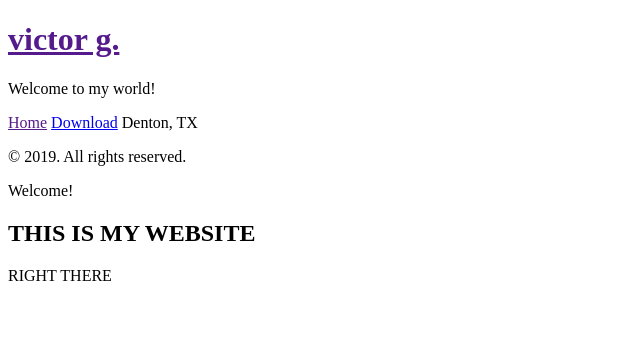
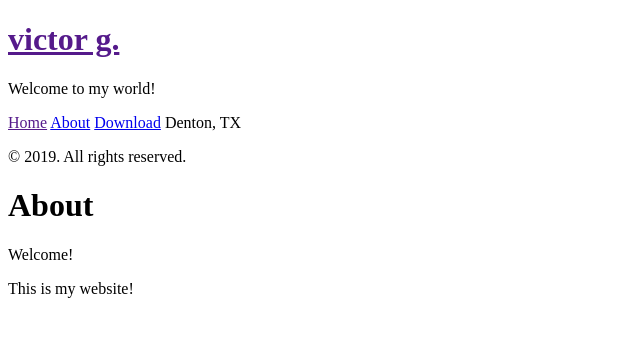
Before and after one commit to VictorGrand/victorgrand.github.io, a Jekyll site: the page built from about.md, in a window 1280 px wide. Shown: the top 337 px of the page, without its empty margins (0-640 px from the left). Built offline with Jekyll 4.4.1, drawn with Linux system fonts in a browser that asks for light colours; Markdown is read by kramdown in place of the engine named in the settings.

Commit message:
Update about.md

```diff
--- a/about.md
+++ b/about.md
@@ -7,6 +7,4 @@ title: About
   Welcome!
 </p>
 
-## THIS IS MY WEBSITE
-
-RIGHT THERE
+This is my website!
```
Also changed, not shown: other parts of about.md (+1 -1 lines).
